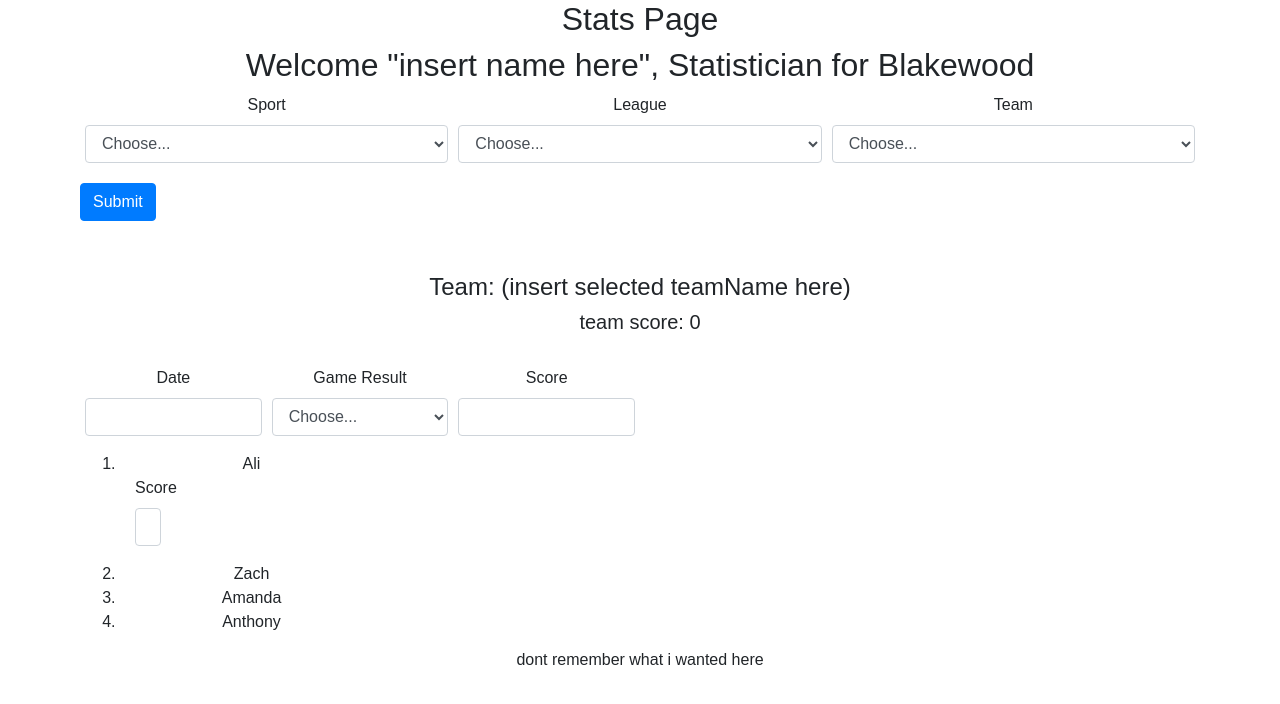
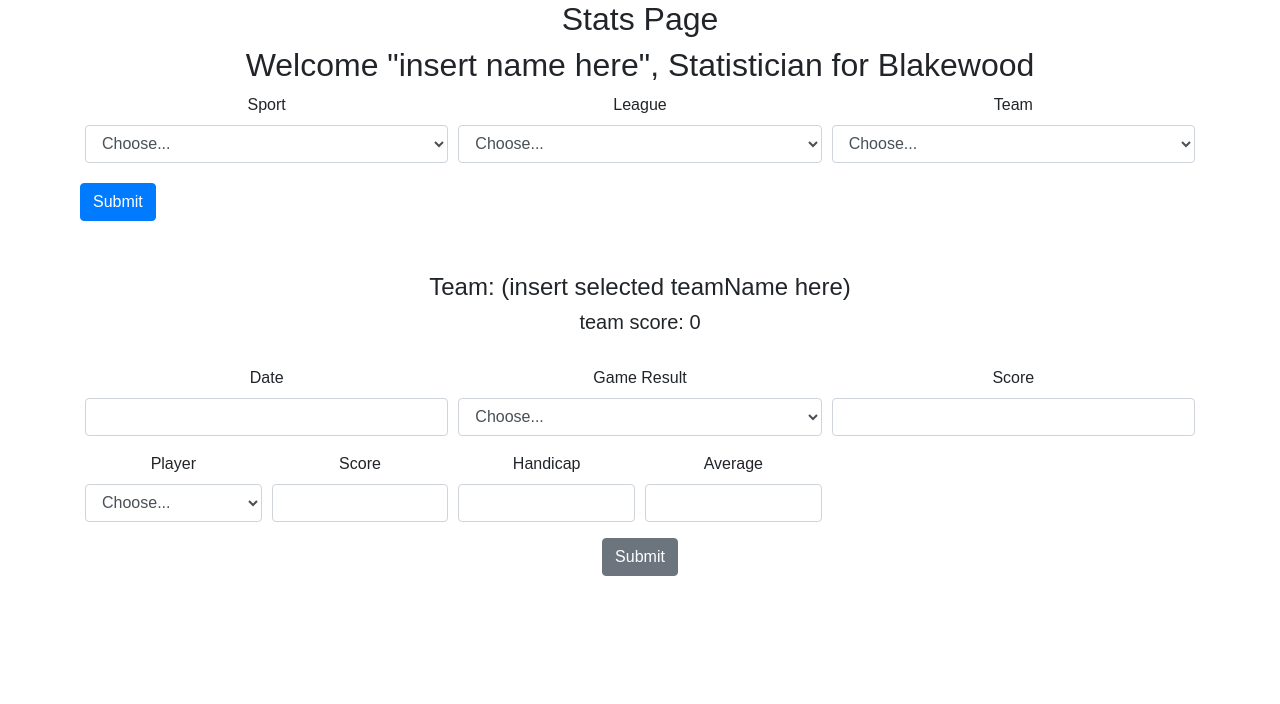
Before and after one commit to goergena/rekt, a React (Create React App) app: page /stats in a window 1280 px wide. Shown: the top 704 px of the page. Built offline with nearby package versions, Linux system fonts and the light colour scheme.

Commit message:
stats page prettify code

```diff
--- a/src/components/StatsPage/StatsPage.js
+++ b/src/components/StatsPage/StatsPage.js
@@ -53,11 +53,11 @@ class StatsPage extends Component {
 
       <form>
         <div className="form-row">
-    <div className="form-group col-md-2">
+          <div className="form-group col-md-4">
             <label for="inputDate">Date</label>
             <input type="text" className="form-control" id="Date"/>
           </div>
-    <div className="form-group col-md-2">
+          <div className="form-group col-md-4">
             <label for="inputWin">Game Result</label>
             <select id="inputWin" className="form-control">
               <option>Choose...</option>
@@ -66,39 +66,43 @@ class StatsPage extends Component {
               <option value="tie">Tie</option>
             </select>
           </div>
-    <div className="form-group col-md-2">
+          <div className="form-group col-md-4">
             <label for="teamScore">Score</label>
             <input type="text" className="form-control" id="teamScore"/>
           </div>
        </div>
 
         <div className="form-row">
-  <ol>
-            <li>{bowlers[0]}
+          <div className="form-group col-md-2">
+            <label for="player">Player</label>
+            <select id="player" className="form-control">
+              <option>Choose...</option>
+              <option value={bowlers[0]}>{bowlers[0]}</option>
+              <option value={bowlers[1]}>{bowlers[1]}</option>
+              <option value={bowlers[2]}>{bowlers[2]}</option>
+            </select>
+          </div>
           <div className="form-group col-md-2">
             <label for="score">Score</label>
             <input type="text" className="form-control" id="score"/>
+          </div>
+
+          <div className="form-group col-md-2">
+            <label for="handicap">Handicap</label>
+            <input type="text" className="form-control" id="handicap"/>
+          </div>
+
+          <div className="form-group col-md-2">
+            <label for="average">Average</label>
+            <input type="text" className="form-control" id="average"/>
+          </div>
 
         </div>
-            </li>
-            <li>{bowlers[1]}</li>
-            <li>{bowlers[2]}</li>
-            <li>{bowlers[3]}</li>
+        <button className="btn btn-secondary">Submit</button>
 
-        </ol>
-  </div>
       </form>
 
-
-
-
-<h6>dont remember what i wanted here</h6>
-
     </div>
-
-
-
-
 
     );
   }
```
Lines whose indentation alone changed are shown as unchanged.
